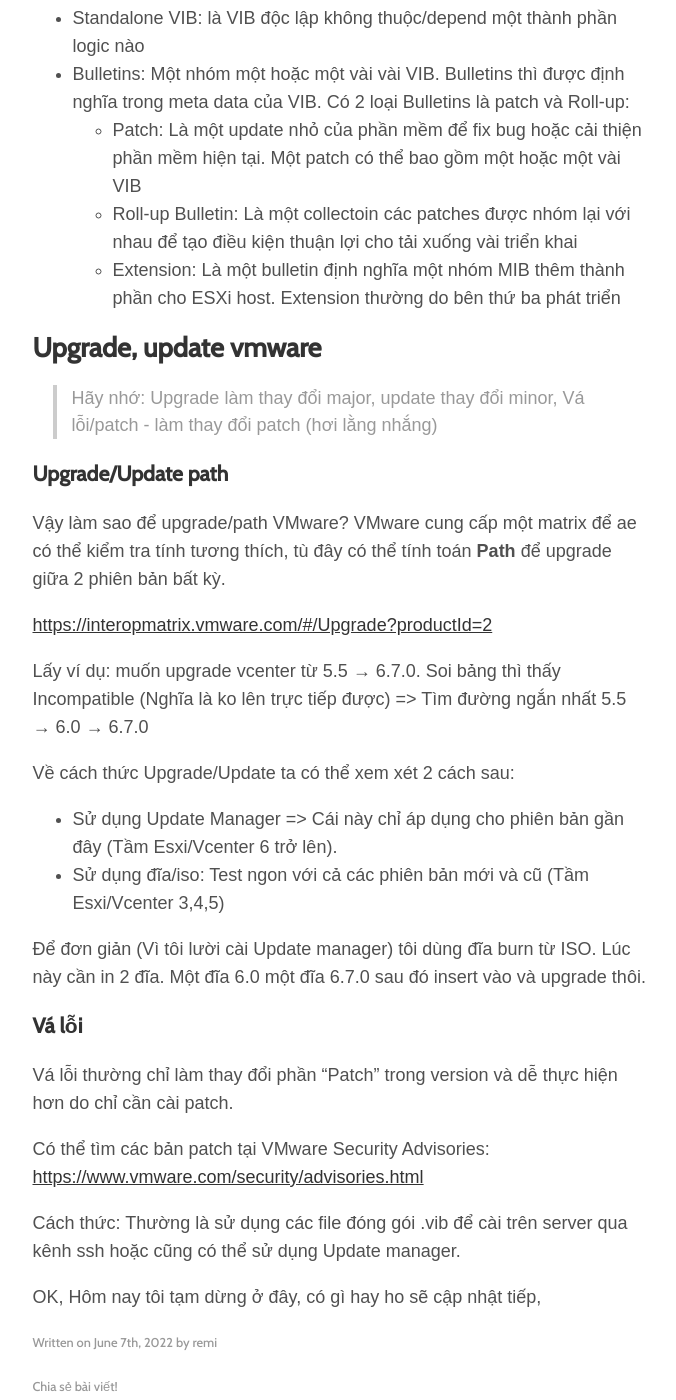
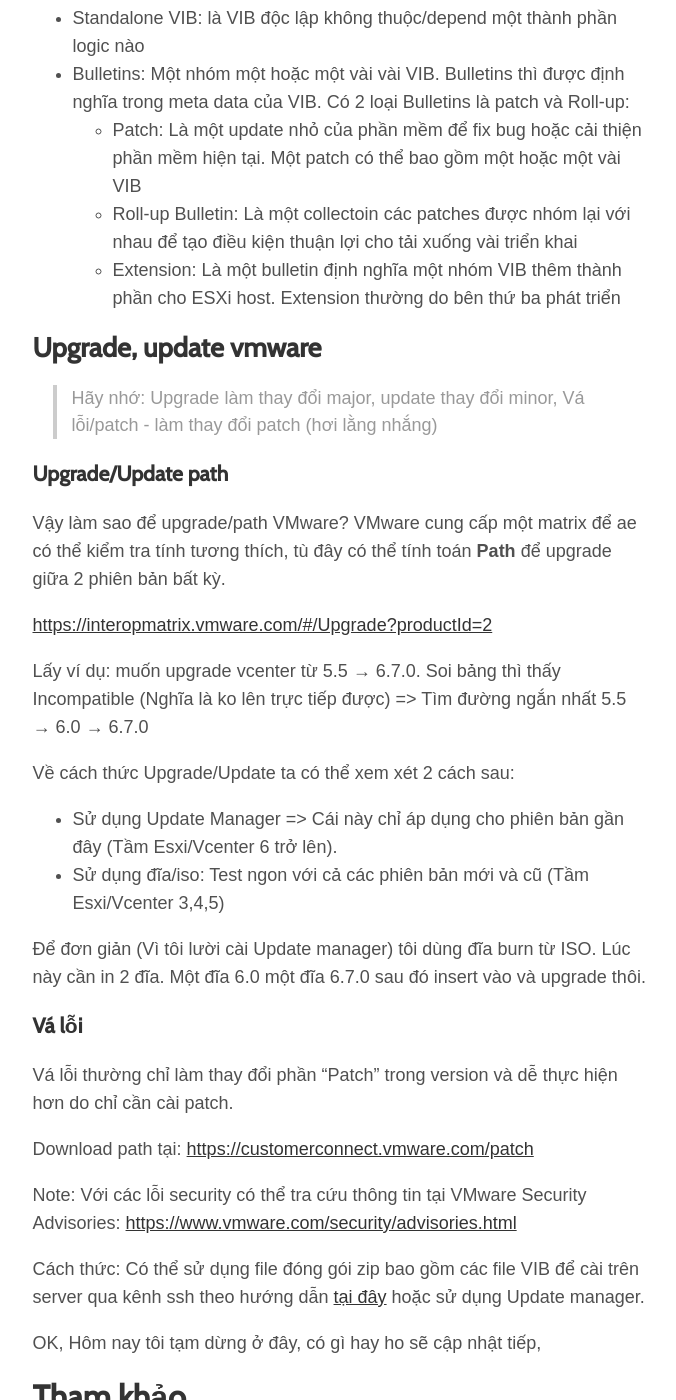
Before and after one commit to toannai/blog, a Jekyll site: the page built from _posts/2022-06-07-vmware-patching-terms-and-model.md, in a window 1280 px wide and 1400 px high, scrolled down 2582 px. Shown: the whole window, without its empty margins (300-976 px from the left). Built offline with Jekyll 4.4.1, drawn with Linux system fonts in a browser that asks for light colours; some web fonts are replaced; some of the changed text lies outside the part shown.

Commit message:
vmware update 2

```diff
--- a/_posts/2022-06-07-vmware-patching-terms-and-model.md
+++ b/_posts/2022-06-07-vmware-patching-terms-and-model.md
@@ -55,7 +55,7 @@
 * Bulletins: Một nhóm một hoặc một vài vài VIB. Bulletins thì được định nghĩa trong meta data của VIB. Có 2 loại Bulletins là patch và Roll-up:
     - Patch: Là một update nhỏ của phần mềm để fix bug hoặc cải thiện phần mềm hiện tại. Một patch có thể bao gồm một hoặc một vài VIB
     - Roll-up Bulletin: Là một collectoin các patches được nhóm lại với nhau để tạo điều kiện thuận lợi cho tải xuống vài triển khai
-    - Extension: Là một bulletin định nghĩa một nhóm MIB thêm thành phần cho ESXi host. Extension thường do bên thứ ba phát triển
+    - Extension: Là một bulletin định nghĩa một nhóm VIB thêm thành phần cho ESXi host. Extension thường do bên thứ ba phát triển
 
 ## Upgrade, update vmware
 
@@ -80,8 +80,14 @@
 
 Vá lỗi thường chỉ làm thay đổi phần "Patch" trong version và dễ thực hiện hơn do chỉ cần cài patch.
 
-Có thể tìm các bản patch tại VMware Security Advisories: [https://www.vmware.com/security/advisories.html](https://www.vmware.com/security/advisories.html)
+Download path tại: [https://customerconnect.vmware.com/patch](https://customerconnect.vmware.com/patch)
 
-Cách thức: Thường là sử dụng các file đóng gói .vib để cài trên server qua kênh ssh hoặc cũng có thể sử dụng Update manager.
+Note: Với các lỗi security có thể tra cứu thông tin tại VMware Security Advisories: [https://www.vmware.com/security/advisories.html](https://www.vmware.com/security/advisories.html)
+
+Cách thức: Có thể sử dụng file đóng gói zip bao gồm các file VIB để cài trên server qua kênh ssh theo hướng dẫn [tại đây](https://www.sbarjatiya.com/notes_wiki/index.php/Install_ESXi_patch_via_depot_zip_file) hoặc sử dụng Update manager.
 
 OK, Hôm nay tôi tạm dừng ở đây, có gì hay ho sẽ cập nhật tiếp,
+
+# Tham khảo
+
+* https://docs.vmware.com/en/VMware-vSphere/7.0/com.vmware.vsphere-lifecycle-manager.doc/GUID-32BD1915-01BF-4C10-A6C3-655B35F95F24.html
```
